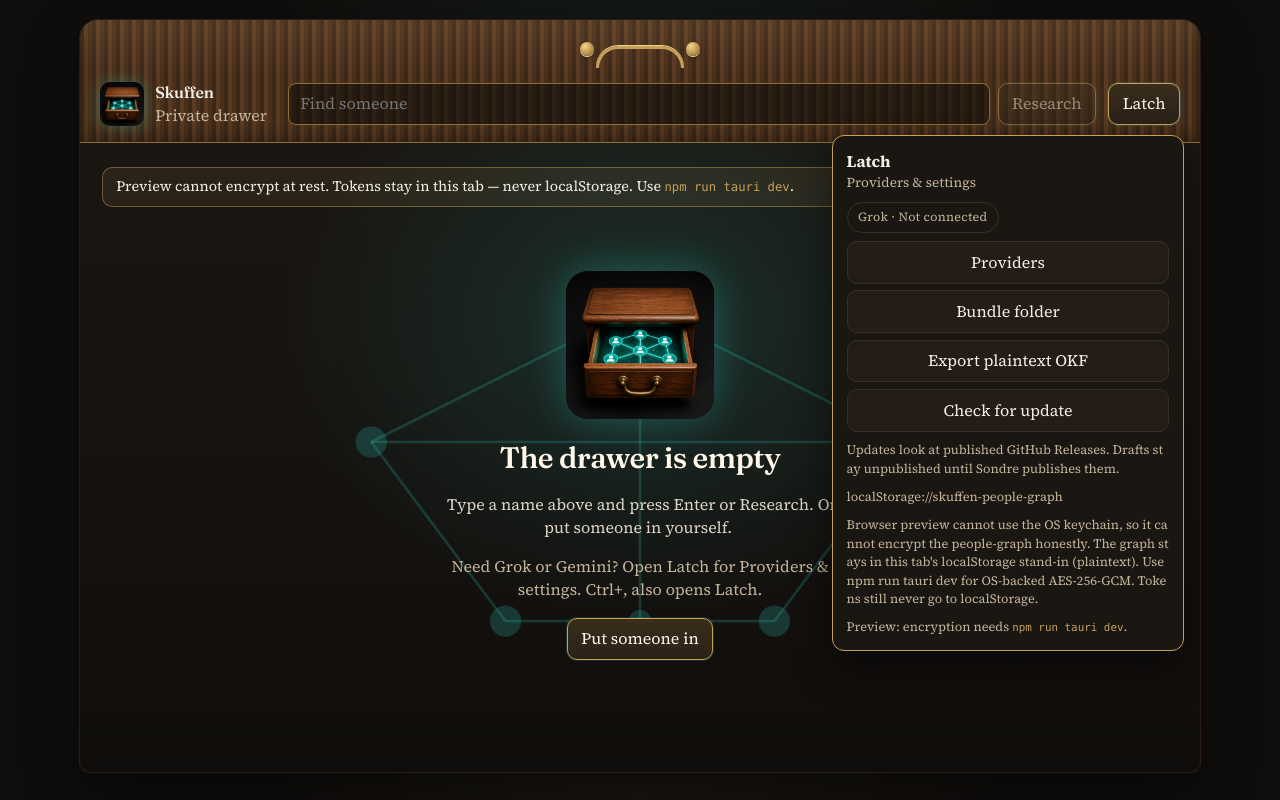
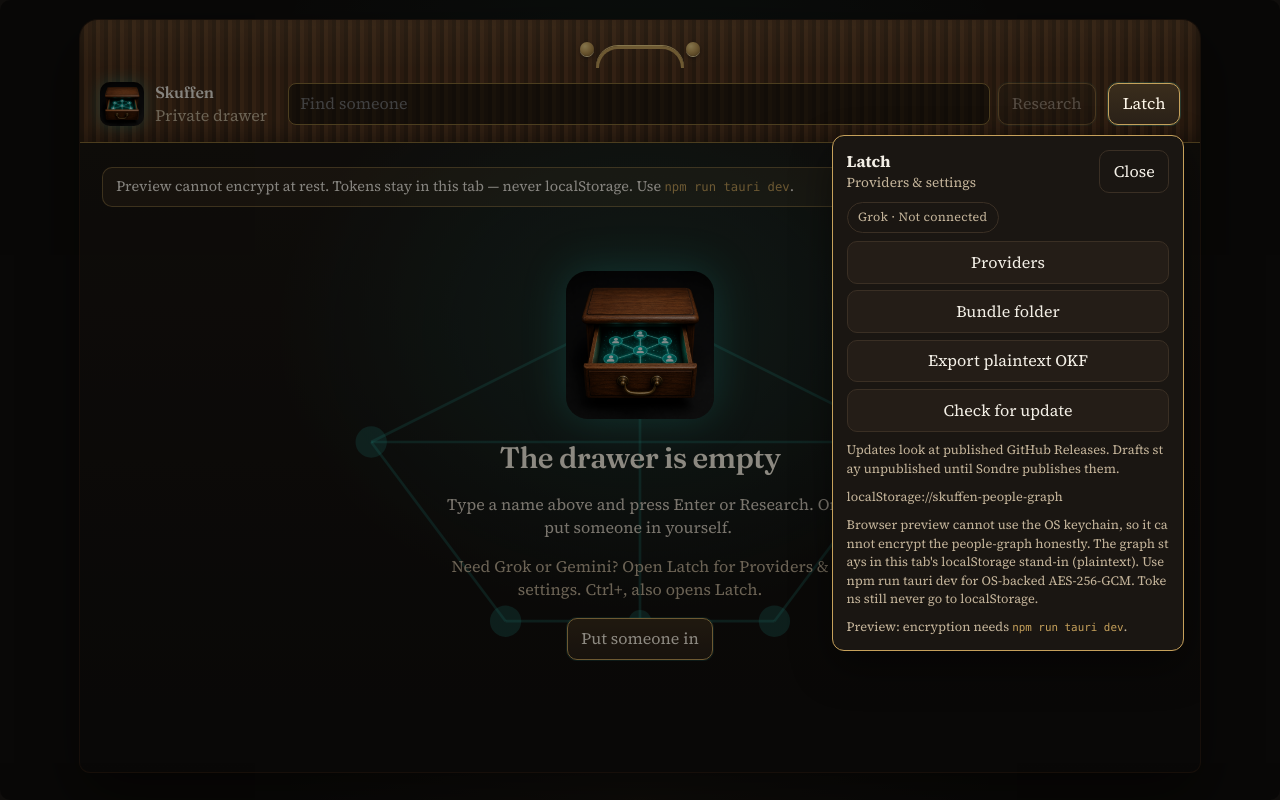
Before and after one commit to sondreb/skuffen, an Angular app: page / in a window 1280 px wide. Both pictures are taken after a click on the button "Latch". Built offline with nearby package versions, Linux system fonts and the light colour scheme.

Commit message:
fix: Latch scrim no longer traps the page (#47)
Raise the Latch button above the overlay, add a Close control, and
keep scrim click plus Escape as dismiss paths so Research/Suggest
without a provider cannot pin the drawer.

Co-authored-by: SondreB <sondre@outlook.com>

```diff
--- a/src/app/app.component.css
+++ b/src/app/app.component.css
@@ -154,12 +154,14 @@ button:disabled {
 
 .latch-btn {
   margin-left: auto;
+  position: relative;
+  z-index: 5;
 }
 
 .scrim {
   position: fixed;
   inset: 0;
-  background: transparent;
+  background: rgba(0, 0, 0, 0.45);
   border: 0;
   padding: 0;
   z-index: 3;
@@ -182,6 +184,10 @@ button:disabled {
 }
 
 .latch-sheet header {
+  display: flex;
+  align-items: flex-start;
+  justify-content: space-between;
+  gap: 0.5rem;
   margin: 0 0 0.2rem;
 }
 
--- a/src/app/app.component.html
+++ b/src/app/app.component.html
@@ -56,11 +56,14 @@
       </div>
 
       @if (latchOpen) {
-        <button class="scrim" type="button" (click)="latchOpen = false" aria-label="Close latch"></button>
-        <aside class="latch-sheet">
+        <button class="scrim" type="button" (click)="closeLatch()" aria-label="Close latch"></button>
+        <aside class="latch-sheet" role="dialog" aria-label="Latch">
           <header>
-            <strong>Latch</strong>
-            <span>Providers & settings</span>
+            <div>
+              <strong>Latch</strong>
+              <span>Providers & settings</span>
+            </div>
+            <button class="ghost" type="button" (click)="closeLatch()">Close</button>
           </header>
           <p class="provider-chip" [class.connected]="grokChipConnected()">
             Grok · {{ grokLabel() }}
--- a/src/app/app.component.ts
+++ b/src/app/app.component.ts
@@ -166,10 +166,18 @@ export class AppComponent implements OnInit, OnDestroy {
     this.follow.stop();
   }
 
+  toggleLatch(): void {
+    this.latchOpen = !this.latchOpen;
+  }
+
+  closeLatch(): void {
+    this.latchOpen = false;
+  }
+
   @HostListener("document:keydown.escape")
   onEscape(): void {
     if (this.latchOpen) {
-      this.latchOpen = false;
+      this.closeLatch();
       return;
     }
     if (this.panel === "propose") {
```
Also changed, not shown: 1 other file (tests, documents, lock files or other folders).
